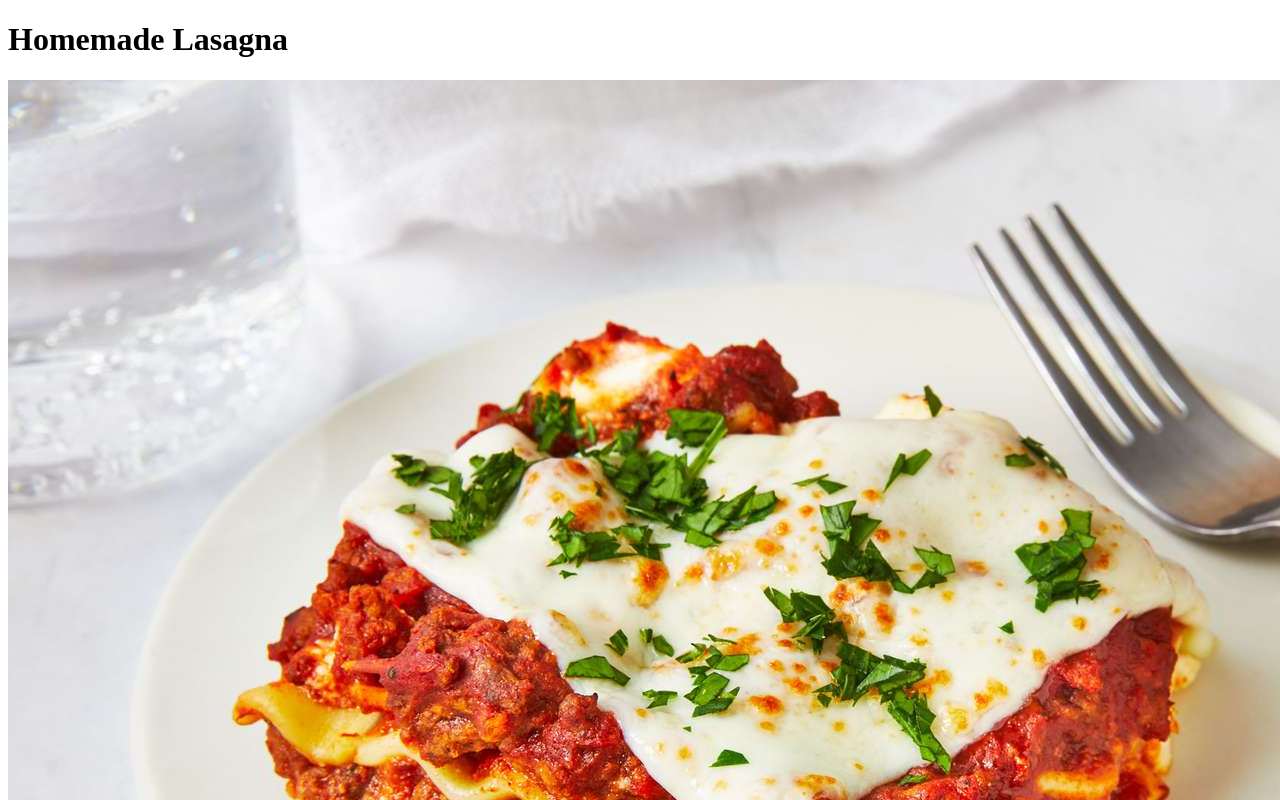
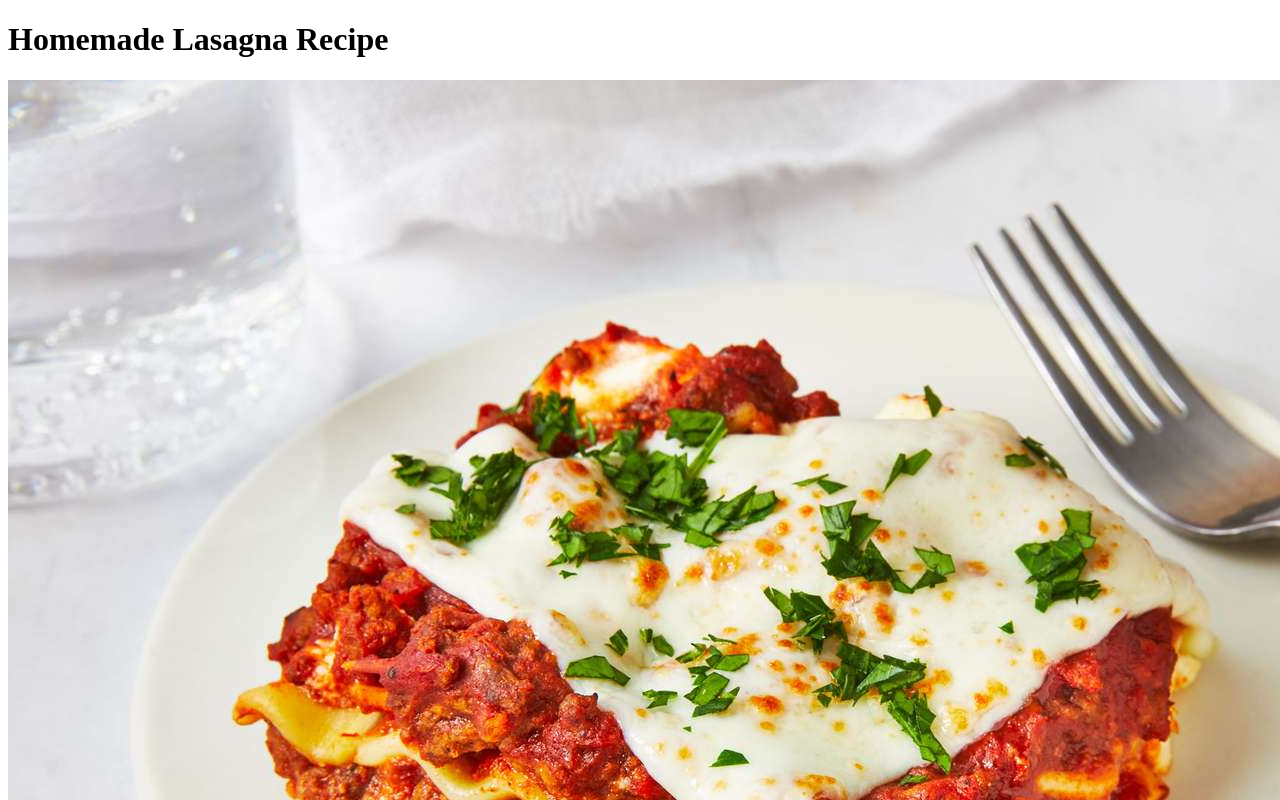
Before and after one commit to Madhurilavakumar/odin-recipes, a plain HTML site: page recipes/lasagna.html in a window 1280 px wide. Shown: the top 800 px of the page. Drawn offline with Linux system fonts and the light colour scheme.

Commit message:
Added Receipe in title

```diff
--- a/recipes/lasagna.html
+++ b/recipes/lasagna.html
@@ -7,7 +7,7 @@
         <title>Lasagna Recipe</title>
     </head>
     <body>
-        <h1>Homemade Lasagna</h1>
+        <h1>Homemade Lasagna Recipe</h1>
         <img src="lasagna_1.jpeg" alt="Lasagna">
        <p>
         This is my mom's special homemade lasagna recipe with a meaty, made-from-scratch tomato sauce and a deliciously cheesy filling.
```
